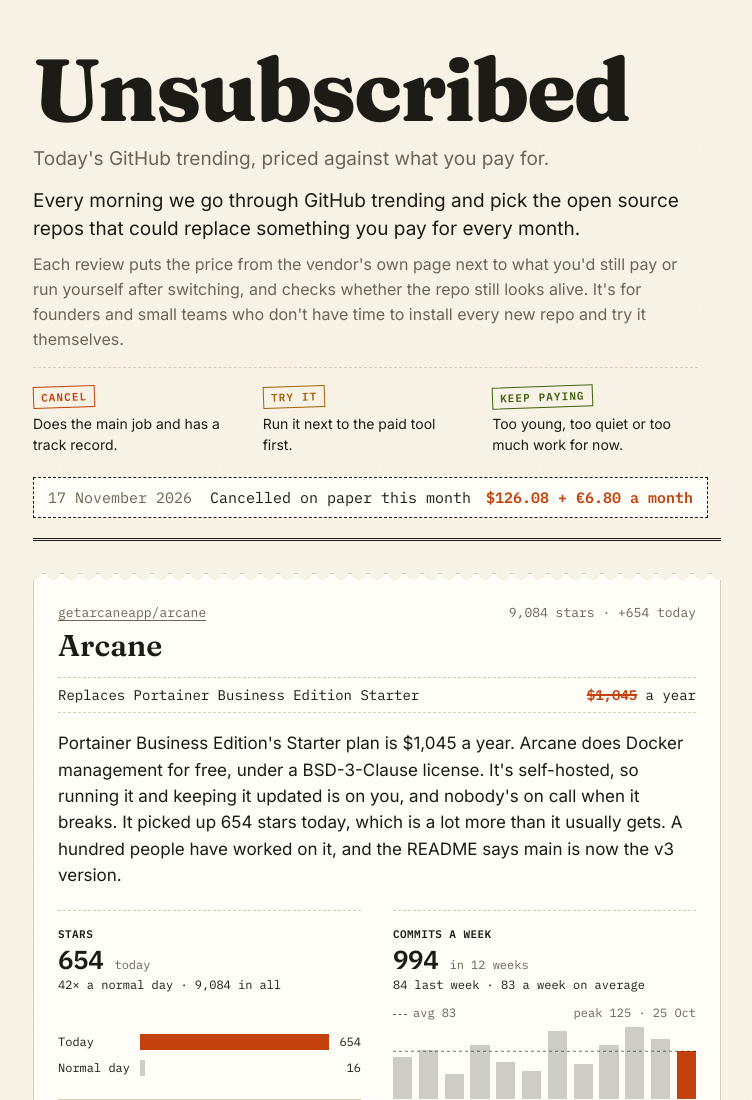
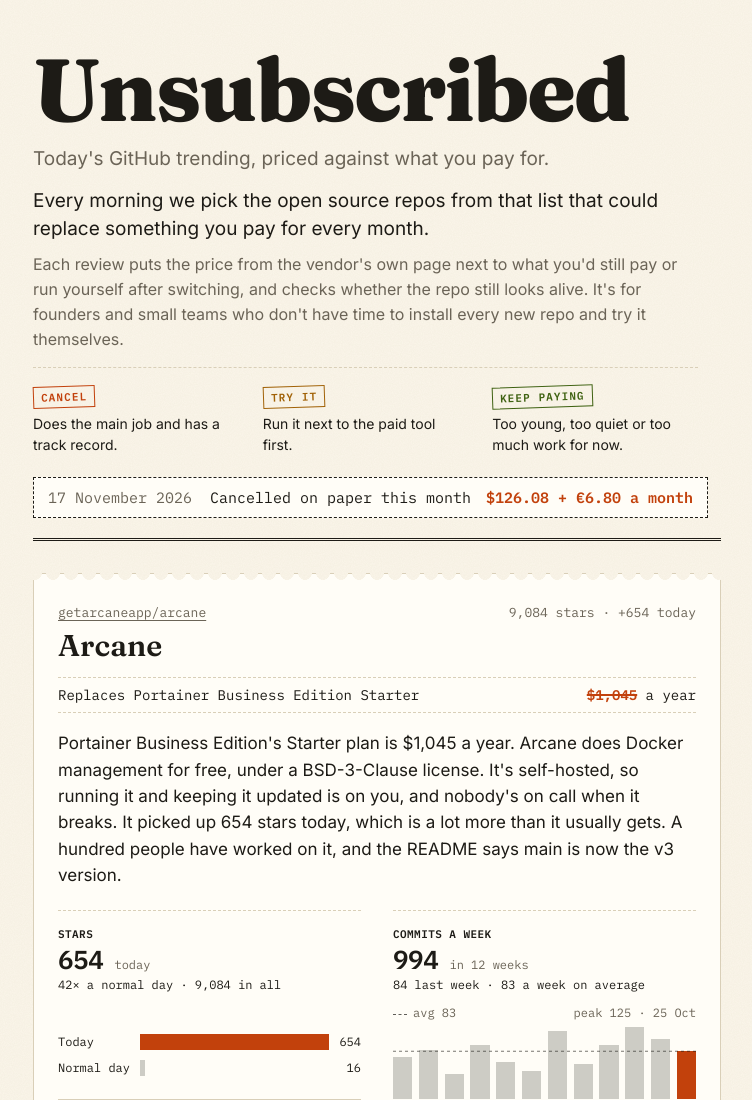
Before and after one commit to chopsiiev-web/unsubscribed, a plain HTML site: page editions/2026-11-17.html in a window 1280 px wide. Shown: the top 1100 px of the page, without its empty margins (263-1015 px from the left). Drawn offline with Linux system fonts and the light colour scheme.

Commit message:
Edition 2026-11-17: intro

```diff
--- a/editions/2026-11-17.html
+++ b/editions/2026-11-17.html
@@ -63,7 +63,7 @@ footer ul{padding-left:18px;margin:0}
 <div class="mast"><h1>Unsubscribed</h1>
 <p class="sub">Today's GitHub trending, priced against what you pay for.</p>
 <div class="intro">
-<p class="lede">Every morning we go through GitHub trending and pick the open source repos that could replace something you pay for every month.</p>
+<p class="lede">Every morning we pick the open source repos from that list that could replace something you pay for every month.</p>
 <p>Each review puts the price from the vendor's own page next to what you'd still pay or run yourself after switching, and checks whether the repo still looks alive. It's for founders and small teams who don't have time to install every new repo and try it themselves.</p>
 <dl class="key"><div class="cancel"><dt>Cancel</dt><dd>Does the main job and has a track record.</dd></div><div class="try"><dt>Try it</dt><dd>Run it next to the paid tool first.</dd></div><div class="keep"><dt>Keep paying</dt><dd>Too young, too quiet or too much work for now.</dd></div></dl>
 </div>
```
Also changed, not shown: index.html (+1 -1 lines).
